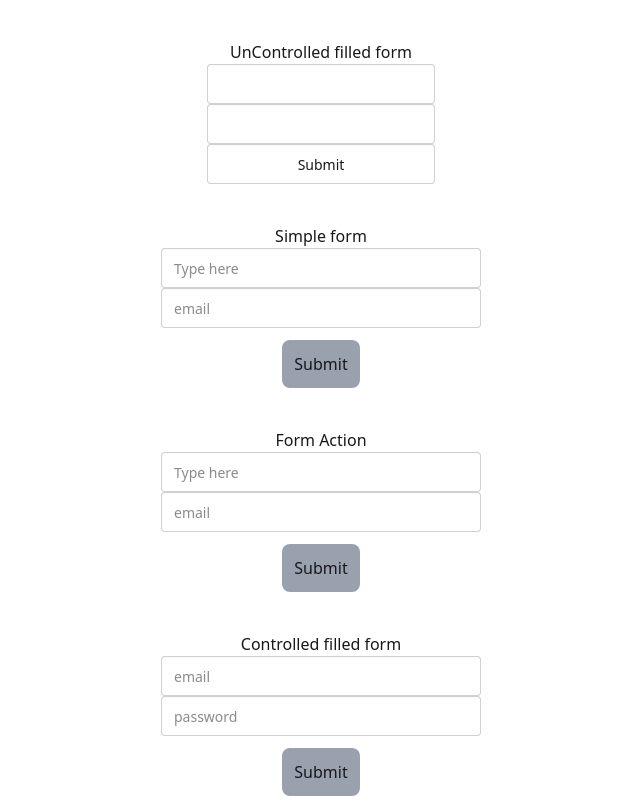
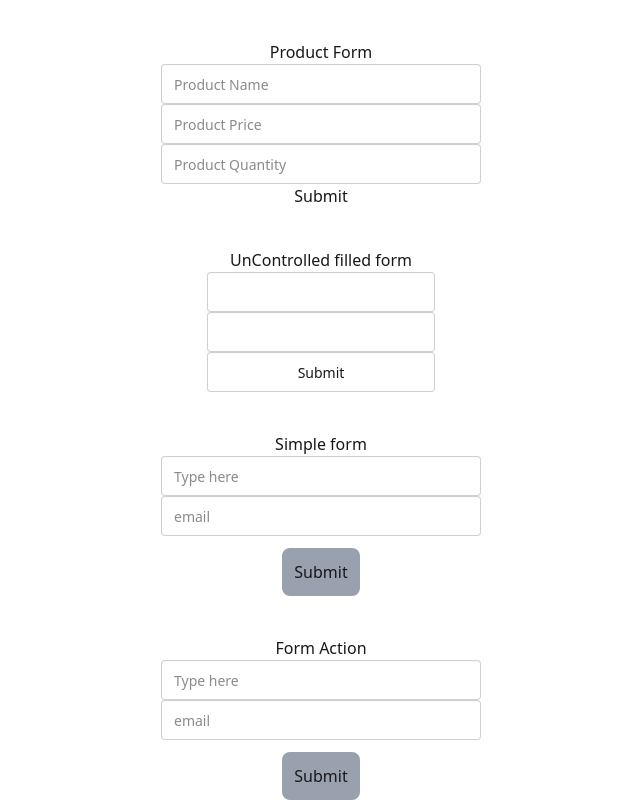
Before and after one commit to itsprodip/explore-react-form, a React (Vite) app: page / in a window 1280 px wide. Shown: the top 802 px of the page, without its empty margins (319-959 px from the left). Built offline with nearby package versions, Linux system fonts and the light colour scheme.

Commit message:
product cards added

```diff
--- a/src/App.jsx
+++ b/src/App.jsx
@@ -3,10 +3,12 @@ import SimpleForm from "./Components/SimpleForm";
 import FormAction from "./Components/FormAction";
 import ControlledFilled from "./Components/ControlledFilled";
 import UncontrolledField from "./Components/UncontrolledField";
+import ProductManagement from "./Components/ProductManagement/ProductManagement";
 
 const App = () => {
   return (
     <div>
+      <ProductManagement/>
       <UncontrolledField/>
       <SimpleForm />
       <FormAction />
--- /dev/null
+++ b/src/Components/ProductManagement/ProductForm.jsx
@@ -0,0 +1,33 @@
+import React from 'react';
+
+const ProductForm = () => {
+    const handleProductSubmit= event=>{
+        event.preventDefault();
+        const name=event.target.name.value;
+        const price=event.target.price.value;
+        const quantity=event.target.quantity.value;
+        // console.log(name,price,quantity);
+        const newProduct={
+            name,price,quantity
+        }
+        console.log(newProduct);
+    }
+    return (
+        <div className='text-center mt-10'>
+   <div>
+             <h2>Product Form</h2>
+            <form onSubmit={handleProductSubmit}>
+            <input type="text" name="name" placeholder='Product Name' id="" className='input'/>
+            <br />
+            <input type="text" name="price" placeholder='Product Price' id=""  className='input'/>
+            <br />
+            <input type="text" name="quantity" placeholder='Product Quantity' id="" className='input'/>
+            <br />
+            <input type="submit" value="Submit" />
+            </form>
+   </div>
+        </div>
+    );
+};
+
+export default ProductForm;
--- /dev/null
+++ b/src/Components/ProductManagement/ProductManagement.jsx
@@ -0,0 +1,14 @@
+import React from 'react';
+import ProductForm from './ProductForm';
+import ProductTable from './ProductTable';
+
+const ProductManagement = () => {
+    return (
+        <div>
+                <ProductForm/>
+                <ProductTable/>
+        </div>
+    );
+};
+
+export default ProductManagement;
--- /dev/null
+++ b/src/Components/ProductManagement/ProductTable.jsx
@@ -0,0 +1,11 @@
+import React from 'react';
+
+const ProductTable = () => {
+    return (
+        <div>
+
+        </div>
+    );
+};
+
+export default ProductTable;
```
